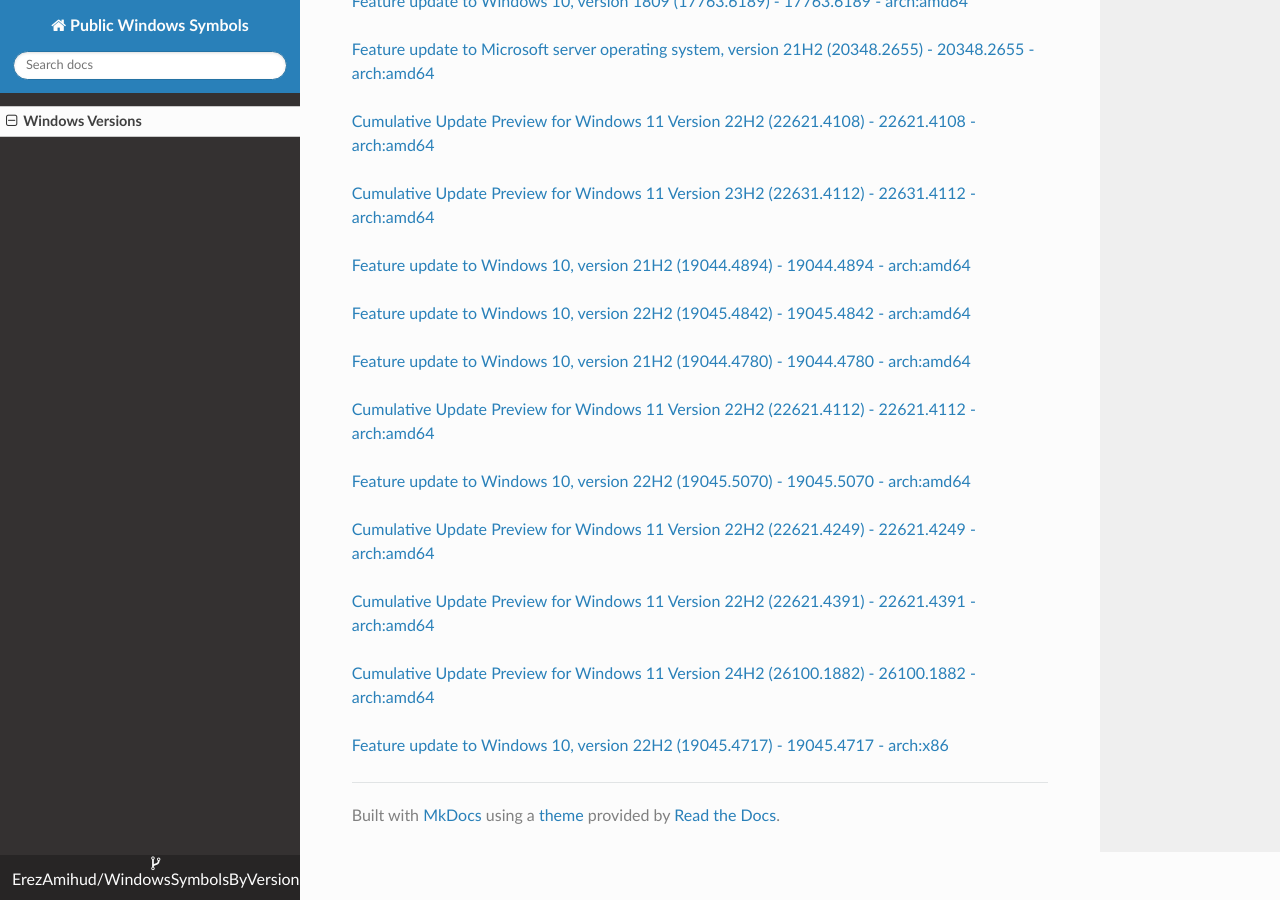
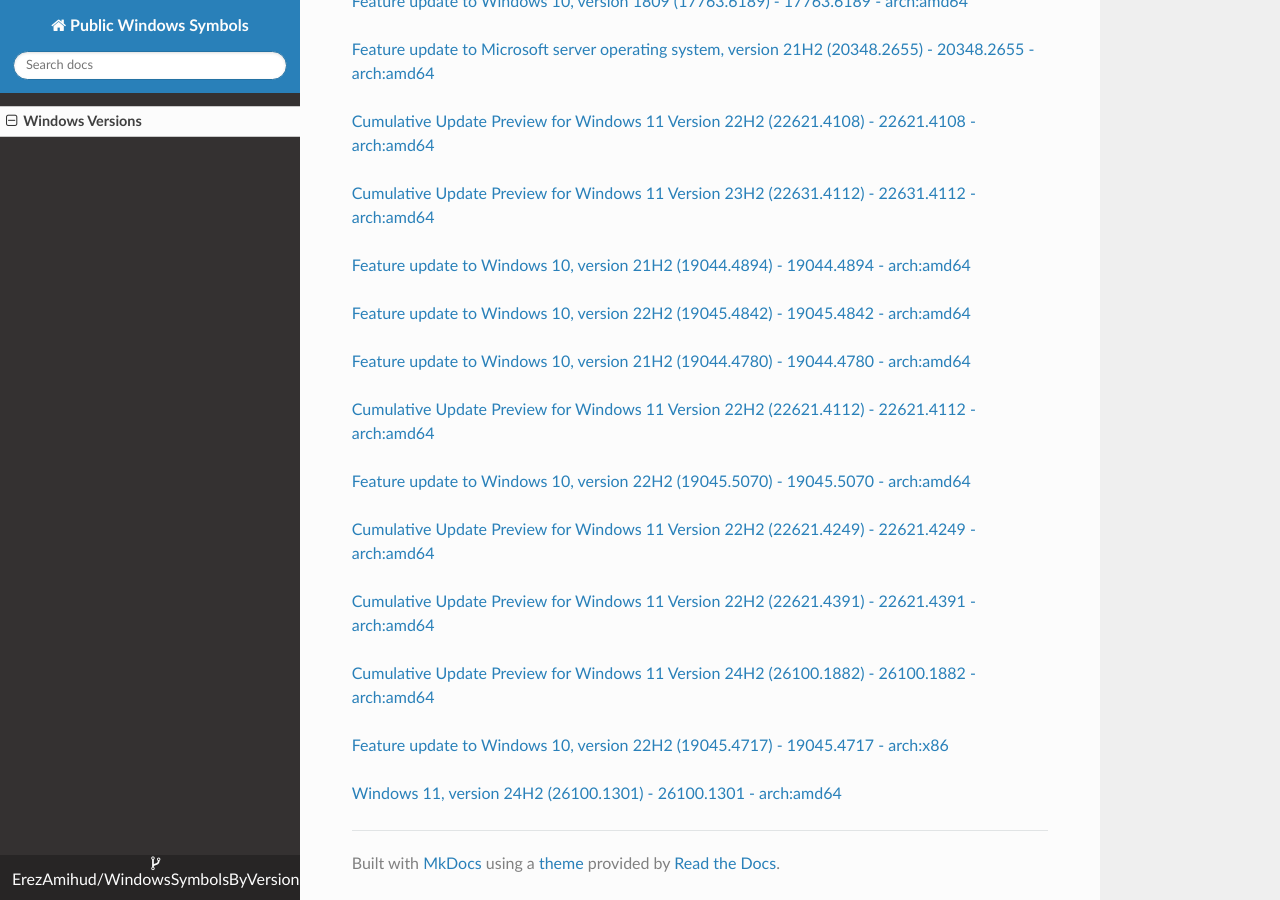
Before and after one commit to ErezAmihud/WindowsSymbolsByVersion, an MkDocs documentation site: the page built from docs/index.md, in a window 1280 px wide and 900 px high, scrolled down 8021 px. Built offline with MkDocs 1.6.1, drawn with Linux system fonts in a browser that asks for light colours; nearby versions of some CDN libraries.

Commit message:
Automated commit, add manifest for 48ea7c96-b1fb-4a82-9aee-669f44956da7

```diff
--- a/docs/index.md
+++ b/docs/index.md
@@ -409,3 +409,6 @@
 
 
 [Feature update to Windows 10, version 22H2 (19045.4717) - 19045.4717 - arch:x86](https://github.com/ErezAmihud/WindowsSymbolsByVersion/blob/main/manifests/e811c5d0-1df3-4c57-b992-479f1de7f73a.manifest)
+
+
+[Windows 11, version 24H2 (26100.1301) - 26100.1301 - arch:amd64](https://github.com/ErezAmihud/WindowsSymbolsByVersion/blob/main/manifests/48ea7c96-b1fb-4a82-9aee-669f44956da7.manifest)
```
Also changed, not shown: process_builds.json (+1 -1 lines), 1 other file.
